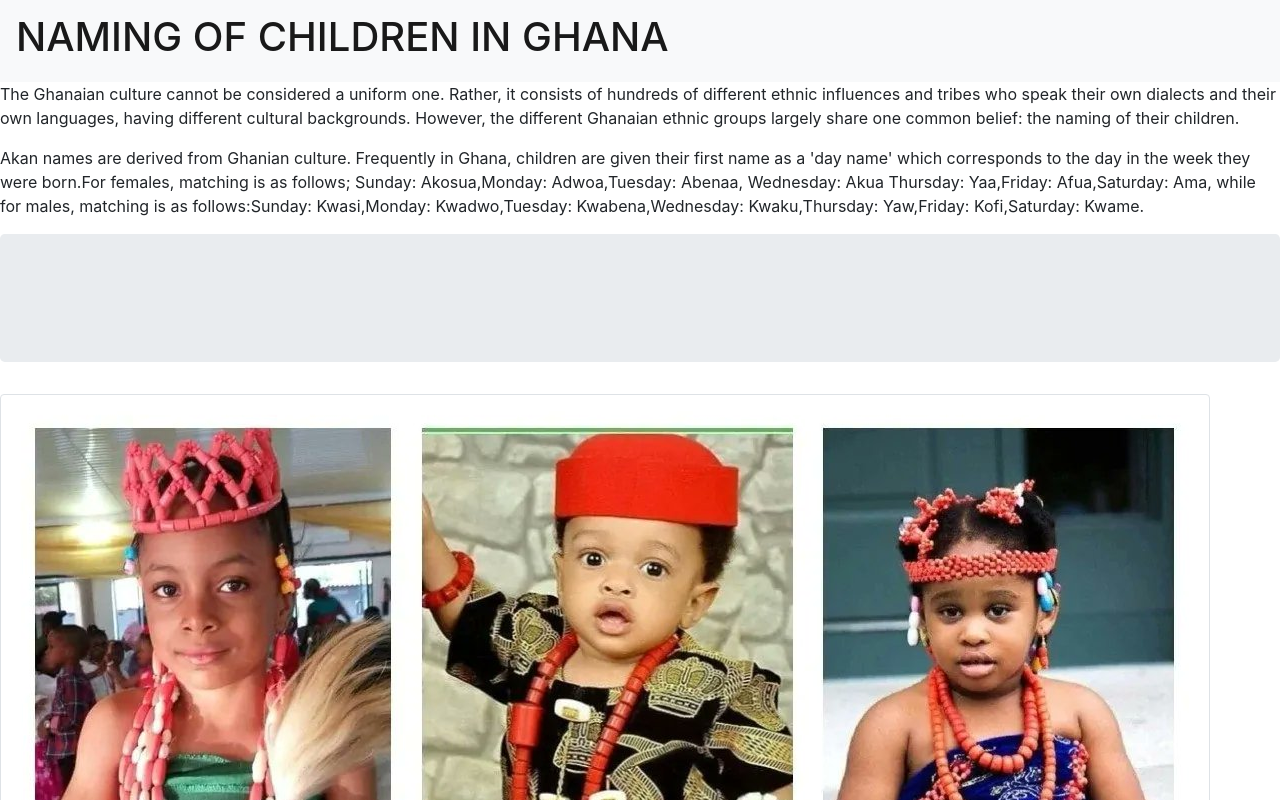
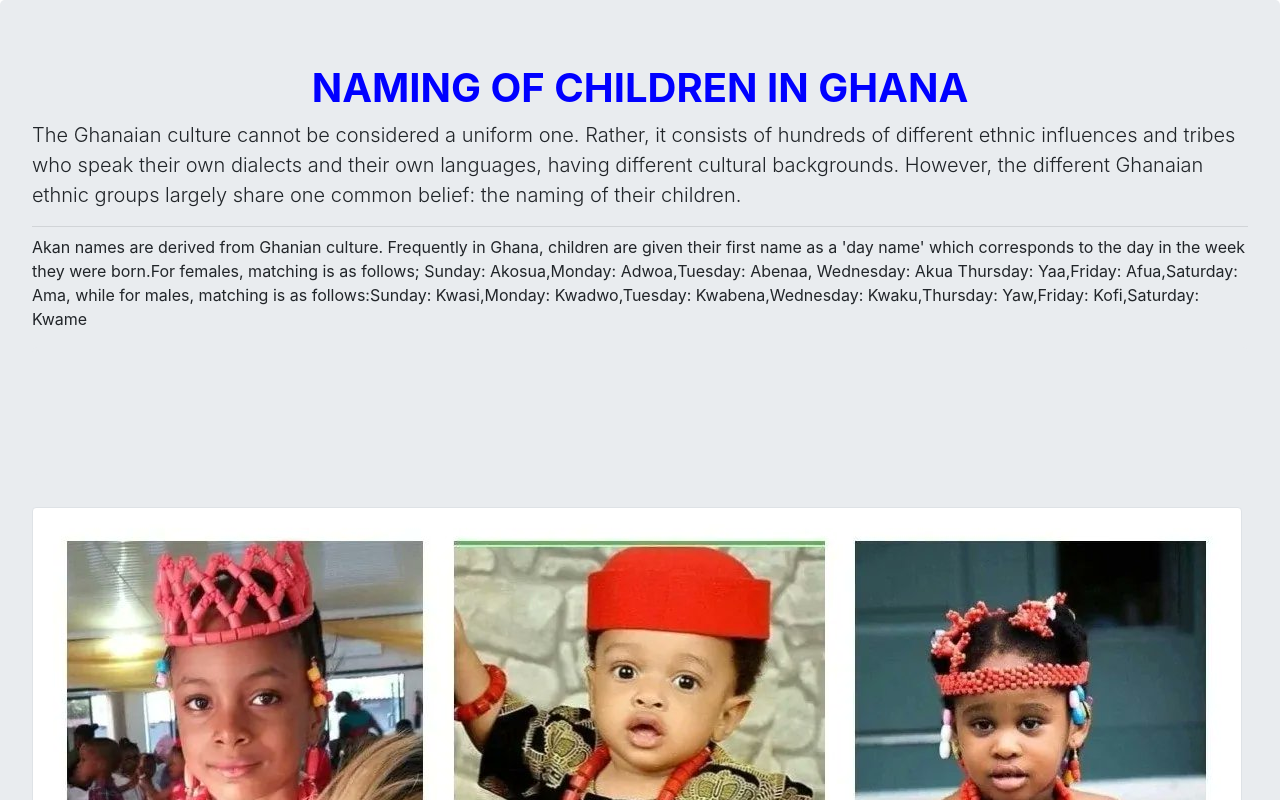
Before and after one commit to fkmutua/Akan-names, a plain HTML site: page index.html in a window 1280 px wide. Shown: the top 800 px of the page. Drawn offline with Linux system fonts and the light colour scheme.

Commit message:
made changes to the top part in terms of styling

```diff
--- a/css/master.css
+++ b/css/master.css
@@ -1,5 +1,6 @@
 .top {
                 text-align: center;
+                color: blue;
 }
 .bottom
        {
--- a/index.html
+++ b/index.html
@@ -8,14 +8,12 @@
     <link rel="stylesheet" href="css/master.css">
     </head>
 <body>
-    <nav class="navbar navbar-light bg-light">
-        <a class="navbar-brand" href="#!"><h1 class="top">NAMING OF CHILDREN IN GHANA</h1></a>
-      </nav>
-
-
-    <p>The Ghanaian culture cannot be considered a uniform one. Rather, it consists of hundreds of different ethnic influences and tribes who speak their own dialects and their own languages, having different cultural backgrounds. However, the different Ghanaian ethnic groups largely share one common belief: the naming of their children.</p>
-    <p>Akan names are derived from Ghanian culture. Frequently in Ghana, children are given their first name as a 'day name' which corresponds to the day in the week they were born.For females, matching is as follows; Sunday: Akosua,Monday: Adwoa,Tuesday: Abenaa, Wednesday: Akua Thursday: Yaa,Friday: Afua,Saturday: Ama, while for males, matching is as follows:Sunday: Kwasi,Monday: Kwadwo,Tuesday: Kwabena,Wednesday: Kwaku,Thursday:  Yaw,Friday: Kofi,Saturday: Kwame.</p>
-
+  <div class="jumbotron">
+    <h1 class="top"
+    class="display-3"><strong>NAMING OF CHILDREN IN GHANA</strong></h1>
+    <p class="lead">The Ghanaian culture cannot be considered a uniform one. Rather, it consists of hundreds of different ethnic influences and tribes who speak their own dialects and their own languages, having different cultural backgrounds. However, the different Ghanaian ethnic groups largely share one common belief: the naming of their children.</p>
+    <hr class="my-2">
+    <p>Akan names are derived from Ghanian culture. Frequently in Ghana, children are given their first name as a 'day name' which corresponds to the day in the week they were born.For females, matching is as follows; Sunday: Akosua,Monday: Adwoa,Tuesday: Abenaa, Wednesday: Akua Thursday: Yaa,Friday: Afua,Saturday: Ama, while for males, matching is as follows:Sunday: Kwasi,Monday: Kwadwo,Tuesday: Kwabena,Wednesday: Kwaku,Thursday:  Yaw,Friday: Kofi,Saturday: Kwame</p>
 
     <div class="jumbotron"></div><img class="img-thumbnail" src="ghana children.jpg" alt="This is an image of one of the young children in Ghana"></div>
 
```
